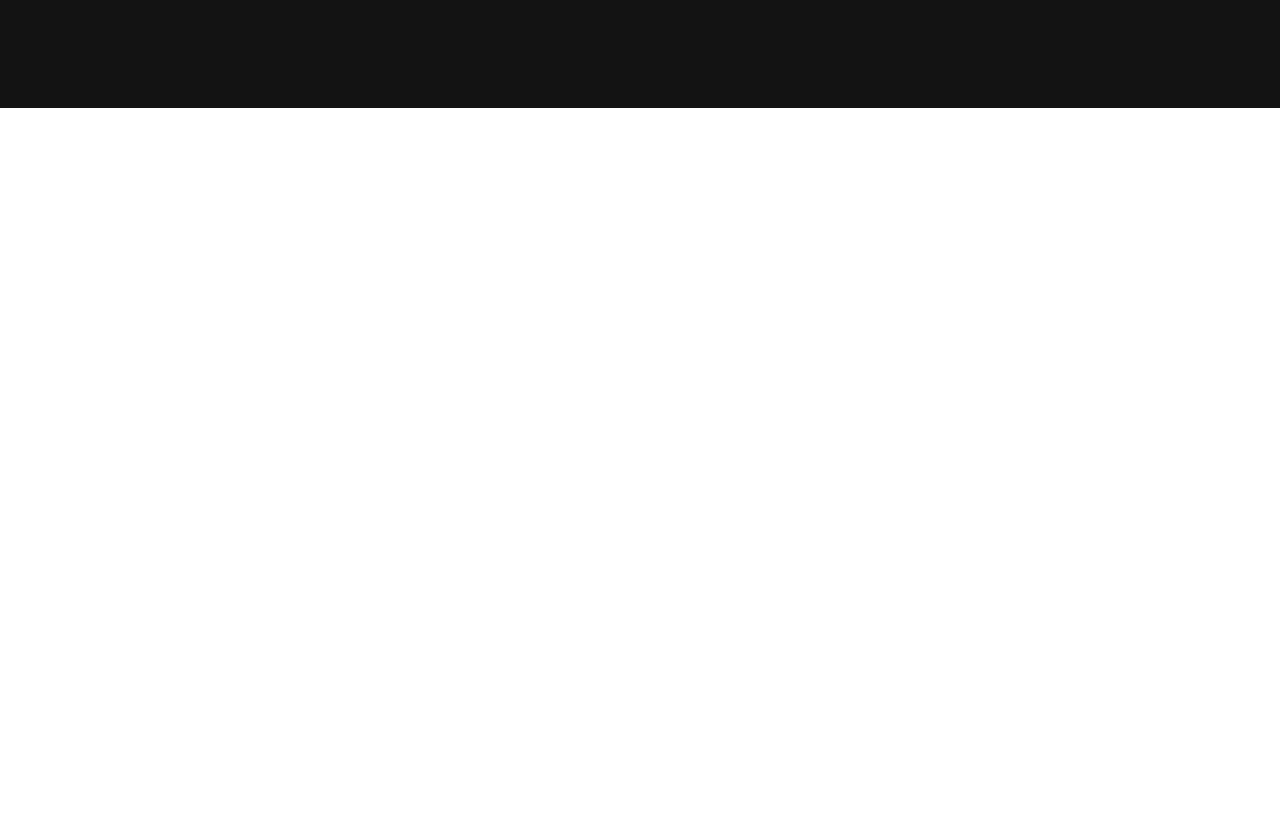
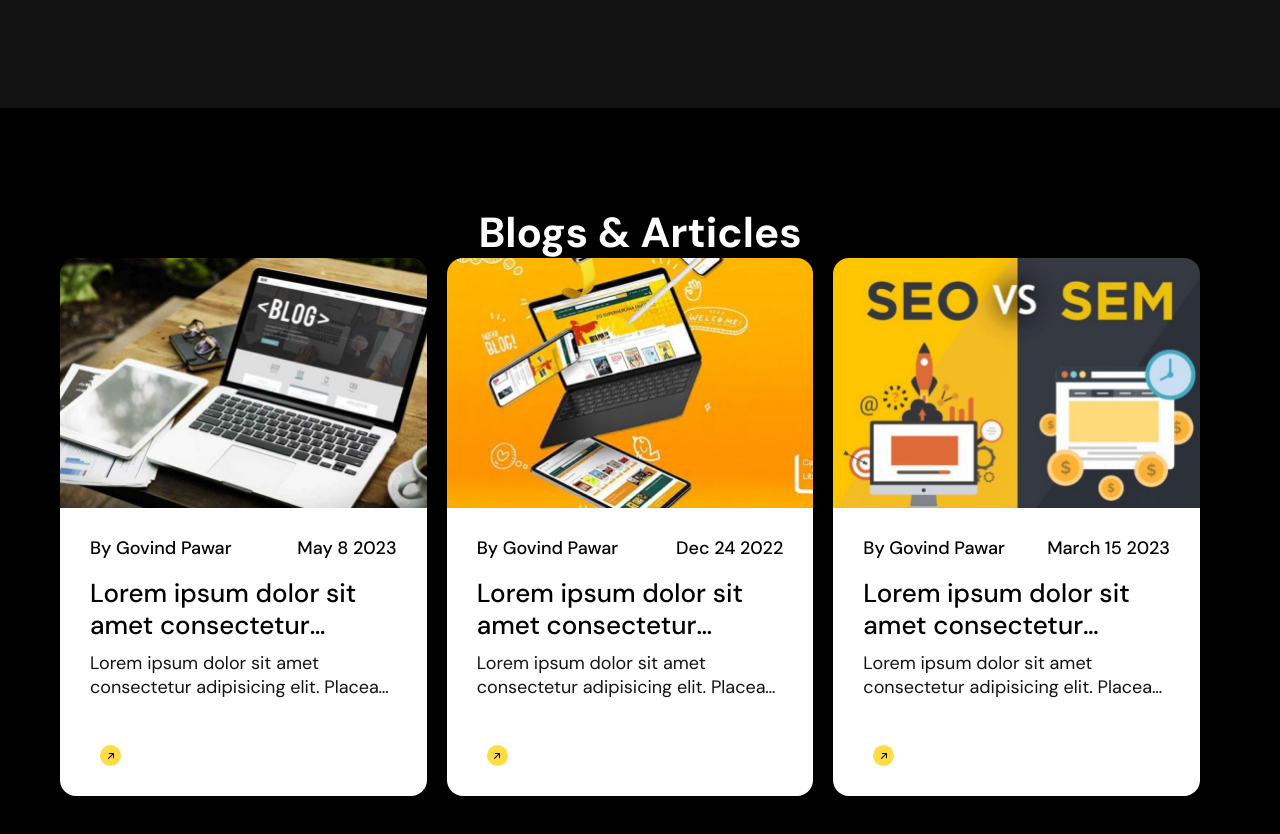
Before and after one commit to GovindPawar111/react-portfolio-app, a React (Vite) app: page / in a window 1280 px wide. Shown: the part 2291-3125 px from the top of the page. Before the commit the page ends 2399 px from the top, so only its background shows below. Built offline with nearby package versions, Linux system fonts and the light colour scheme.

Commit message:
Completed the Blog section

```diff
--- a/src/App.tsx
+++ b/src/App.tsx
@@ -1,4 +1,5 @@
 import './App.scss'
+import Blogs from './components/Blogs/Blogs'
 import Intro from './components/Intro/Intro'
 import Portfolio from './components/Portfolio/Portfolio'
 import Skills from './components/Skills/Skills'
@@ -9,6 +10,7 @@ export const App = (): JSX.Element => {
             <Intro />
             <Skills />
             <Portfolio />
+            <Blogs />
         </>
     )
 }
--- /dev/null
+++ b/src/components/Blogs/BlogCard/BlogCard.scss
@@ -0,0 +1,89 @@
+@import '../../../style/mixins.scss';
+@import '../../../style/variable.scss';
+
+.blog-card {
+    display: flex;
+    flex-direction: column;
+    align-items: flex-start;
+    height: 538px;
+    width: calc(100% / 3);
+    border-radius: 16px;
+    overflow: hidden;
+    margin-right: 20px;
+    cursor: pointer;
+
+    .image-section {
+        width: 100%;
+        height: 250px;
+        overflow: hidden;
+        @include transition-ease;
+
+        img {
+            width: 100%;
+            height: 100%;
+            object-fit: cover;
+            object-position: center;
+            display: block;
+        }
+    }
+
+    .content-section {
+        display: flex;
+        flex-direction: column;
+        padding: 30px;
+        padding-bottom: 55px;
+        position: relative;
+        flex-grow: 1;
+        background-color: $white;
+        @include transition-ease;
+
+        .info-bar {
+            display: flex;
+            justify-content: space-between;
+            align-items: center;
+            margin-bottom: 20px;
+
+            .user-name,
+            .posted-date {
+                @include typography(18px, 500, 20px);
+            }
+        }
+
+        h3 {
+            margin-bottom: 10px;
+            @include ellipse;
+        }
+
+        p {
+            color: $black-light;
+            @include ellipse;
+        }
+
+        .read-more-cta {
+            display: flex;
+            align-items: center;
+            position: absolute;
+            bottom: 30px;
+            left: 30px;
+            cursor: pointer;
+
+            .text {
+                @include typography(18px 500 20px);
+            }
+        }
+    }
+
+    &:hover {
+        .image-section {
+            transform: scale(1.2);
+        }
+
+        .content-section {
+            background-color: $black-light;
+            color: $white;
+            p {
+                color: $white;
+            }
+        }
+    }
+}
--- /dev/null
+++ b/src/components/Blogs/BlogCard/BlogCard.tsx
@@ -0,0 +1,37 @@
+import React from 'react';
+import './BlogCard.scss'
+import Arrow from './../../sharedComponent/Arrow/Arrow'
+
+interface BlogCardProps {
+    user: string
+    date: string
+    image: string
+    title: string
+    description: string
+}
+
+const BlogCard: React.FC<BlogCardProps> = (props) => {
+    return (
+        <div className='blog-card'>
+            <div className="image-section">
+                <img src={props.image} alt={props.title} />
+            </div>
+            <div className="content-section">
+                <div className="info-bar">
+                    <div className="user-name">By {props.user}</div>
+                    <div className="posted-date">{props.date}</div>
+                </div>
+                <h3>
+                    {props.title}
+                </h3>
+                <p>{props.description}</p>
+                <div className="read-more-cta">
+                    <span className="text"></span>
+                    <Arrow />
+                </div>
+            </div>
+        </div>
+    )
+}
+
+export default BlogCard;
--- /dev/null
+++ b/src/components/Blogs/Blogs.scss
@@ -0,0 +1,5 @@
+.blog-content-wrapper {
+    display: flex;
+    justify-content: space-between;
+    width: 100%;
+}
--- /dev/null
+++ b/src/components/Blogs/Blogs.tsx
@@ -0,0 +1,41 @@
+import React from 'react'
+import './Blogs.scss'
+import SectionComponent from '../sharedComponent/SectionComponent/SectionComponent'
+import BlogCard from './BlogCard/BlogCard'
+import BlogImg1 from '../../images/blogs/blog-thumb-1.jpg'
+import BlogImg2 from '../../images/blogs/blog-thumb-2.jpg'
+import BlogImg3 from '../../images/blogs/blog-thumb-3.jpg'
+
+const Blogs: React.FC = () => {
+    return (
+        <SectionComponent id='blogs' title='Blogs & Articles' background='dark'>
+            <div className="blog-content-wrapper">
+                <BlogCard
+                    user={'Govind Pawar'}
+                    date={'May 8 2023'}
+                    image={BlogImg1}
+                    title={'Lorem ipsum dolor sit amet consectetur adipisicing elit.'}
+                    description={'Lorem ipsum dolor sit amet consectetur adipisicing elit. Placeat, magnam et molestiae consequatur illo explicabo exercitationem iusto nobis incidunt esse voluptatem, perferendis in laborum non harum dolor quia inventore cum?'}
+                />
+                <BlogCard
+                    user={'Govind Pawar'}
+                    date={'Dec 24 2022'}
+                    image={BlogImg2}
+                    title={'Lorem ipsum dolor sit amet consectetur adipisicing elit.'}
+                    description={'Lorem ipsum dolor sit amet consectetur adipisicing elit. Placeat, magnam et molestiae consequatur illo explicabo exercitationem iusto nobis incidunt esse voluptatem, perferendis in laborum non harum dolor quia inventore cum?'}
+
+                />
+                <BlogCard
+                    user={'Govind Pawar'}
+                    date={'March 15 2023'}
+                    image={BlogImg3}
+                    title={'Lorem ipsum dolor sit amet consectetur adipisicing elit.'}
+                    description={'Lorem ipsum dolor sit amet consectetur adipisicing elit. Placeat, magnam et molestiae consequatur illo explicabo exercitationem iusto nobis incidunt esse voluptatem, perferendis in laborum non harum dolor quia inventore cum?'}
+                />
+            </div>
+
+        </SectionComponent>
+    )
+}
+
+export default Blogs;
```
